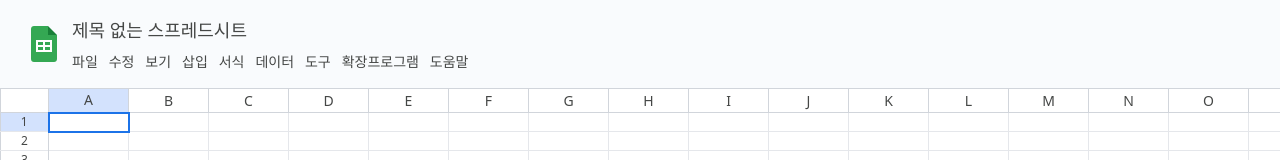
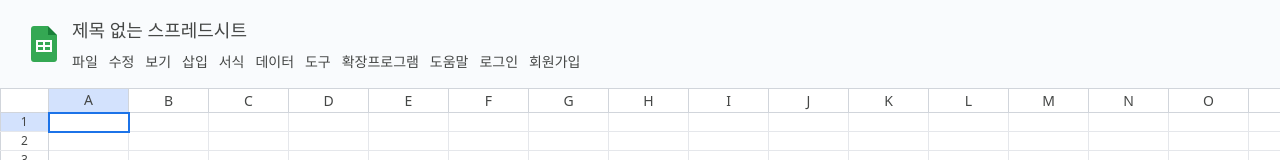
Before and after one commit to HyeryongChoi/wollu-chat, a React (Vite) app: page / in a window 1280 px wide. Shown: the top 160 px of the page. Built offline with nearby package versions, Linux system fonts and the light colour scheme.

Commit message:
feat: Spreadsheet 컴포넌트 renderItems prop 추가

```diff
--- a/src/App.tsx
+++ b/src/App.tsx
@@ -1,9 +1,11 @@
+import LoginDialog from '@components/LoginDialog/LoginDialog';
+import RegisterDialog from '@components/RegisterDialog/RegisterDialog';
 import Spreadsheet from '@components/Spreadsheet/Spreadsheet';
 
 function App() {
   return (
-    <div className='w-full'>
-      <Spreadsheet />
+    <div className='relative w-full'>
+      <Spreadsheet renderItems={[LoginDialog, RegisterDialog]} />
     </div>
   );
 }
--- /dev/null
+++ b/src/components/LoginDialog/LoginDialog.tsx
@@ -0,0 +1,15 @@
+import Dialog from '@components/@common/Dialog/Dialog';
+
+function LoginDialog() {
+  return (
+    <Dialog>
+      <Dialog.Trigger className='whitespace-pre'>로그인{'   '}</Dialog.Trigger>
+      <Dialog.Content>
+        <Dialog.Close>닫기</Dialog.Close>
+        로그인로직
+      </Dialog.Content>
+    </Dialog>
+  );
+}
+
+export default LoginDialog;
--- a/src/components/Spreadsheet/Spreadsheet.tsx
+++ b/src/components/Spreadsheet/Spreadsheet.tsx
@@ -1,17 +1,33 @@
+import { Fragment, ReactNode } from 'react';
+
 import ExcelLogoIcon from '/excel_logo.svg';
 
-function Spreadsheet() {
+type RenderProps<P extends object = object> = (payload?: P) => ReactNode;
+interface SpreadsheetProps {
+  renderItems?: RenderProps[];
+}
+
+function Spreadsheet(props: SpreadsheetProps) {
+  const { renderItems } = props;
   const tableHTML = createHTMLTable();
 
   return (
-    <div className='h-screen w-full overflow-hidden' aria-label='엑셀인척하는 배경'>
-      <header className='flex w-full items-center bg-[#F9FBFD] p-4' aria-hidden>
+    <div className='absolute h-screen w-full overflow-hidden' aria-label='엑셀인척하는 배경'>
+      <header className='flex w-full items-center bg-[#F9FBFD] p-4'>
         <img className='m-2 w-10' src={ExcelLogoIcon} alt='' />
         <div>
-          <h1 className='mb-2 text-lg'>제목 없는 스프레드시트</h1>
-          <p className='whitespace-pre text-sm'>
-            {`파일   수정   보기   삽입   서식   데이터   도구   확장프로그램   도움말`}
-          </p>
+          <h1 className='mb-2 text-lg' aria-hidden>
+            제목 없는 스프레드시트
+          </h1>
+          <div className='flex whitespace-pre text-sm' aria-hidden>
+            <p aria-hidden>
+              {`파일   수정   보기   삽입   서식   데이터   도구   확장프로그램   도움말   `}
+            </p>
+            {renderItems &&
+              renderItems.map((renderItem, index) => (
+                <Fragment key={index}>{renderItem()}</Fragment>
+              ))}
+          </div>
         </div>
       </header>
       {tableHTML}
```
